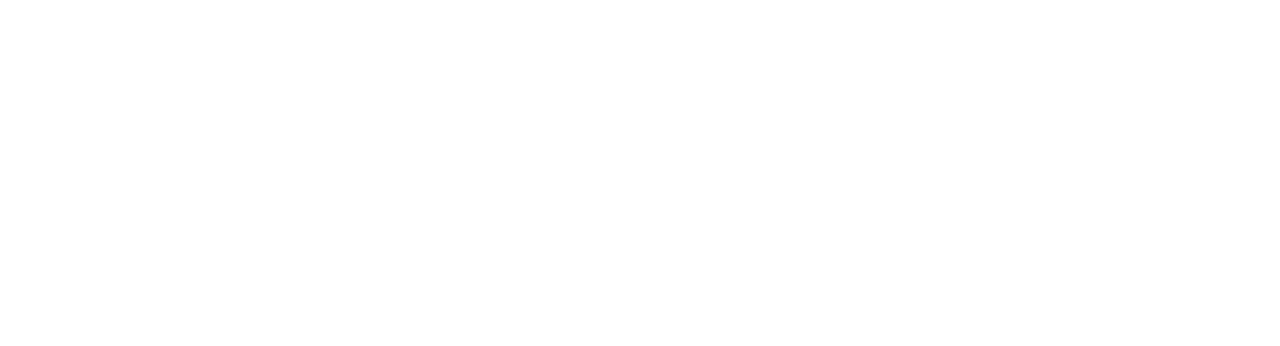
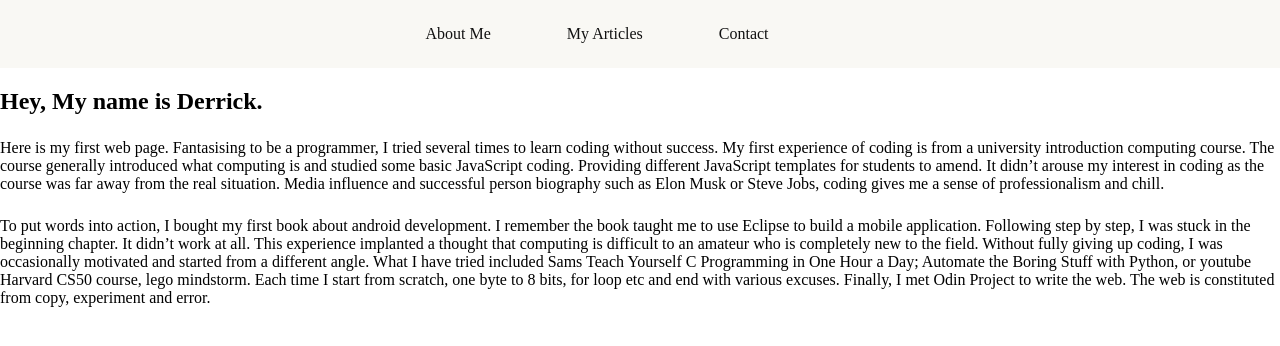
Before and after one commit to everyoneon9/derrick_web, a plain HTML site: page Pages/About_me.html in a window 1280 px wide. Drawn offline with Linux system fonts and the light colour scheme.

Commit message:
about_me with header and paragraph

```diff
--- a/Pages/About_me.html
+++ b/Pages/About_me.html
@@ -2,6 +2,65 @@
 <html lang="en">
     <head>
         <meta charset="UTF-8">
+        <link rel="stylesheet" href="../style.css">  <!-- ../ one level higher -->
         <title> About Me</title>
     </head>
+
+    <body style="margin:0;">
+        <header class="header">
+            <div class="container">
+                <div class="logo">
+                </div>
+
+                <div class="header_menu">
+                    <a href="About_me.html">About Me</a>
+                    <a href="Articles.html">My Articles</a>
+                    <a href="Contact.html">Contact</a>
+                </div>
+
+                <div class="about">
+                </div>
+            </div>
+        </header>
+        <div class="main">
+
+            <div class="intro">
+                <h2>
+                Hey, My name is Derrick.
+                </h2>
+                <P>
+                    Here is my first web page. Fantasising to be a
+                    programmer, I tried several times to learn coding
+                    without success. My first experience of coding is
+                    from a university introduction computing course.
+                    The course generally introduced what computing is
+                    and studied some basic JavaScript coding. Providing
+                    different JavaScript templates for students to amend.
+                    It didn’t arouse my interest in coding as the course
+                    was far away from the real situation. Media influence
+                    and successful person biography such as Elon Musk or
+                    Steve Jobs, coding gives me a sense of professionalism
+                    and chill.
+                </P>
+                <p>
+                    To put words into action, I bought my first book about
+                    android development. I remember the book taught me to
+                    use Eclipse to build a mobile application. Following
+                    step by step, I was stuck in the beginning chapter.
+                    It didn’t work at all. This experience implanted a thought
+                    that computing is difficult to an amateur who is completely
+                    new to the field. Without fully giving up coding, I was
+                    occasionally motivated and started from a different angle.
+                    What I have tried included Sams Teach Yourself C Programming
+                    in One Hour a Day; Automate the Boring Stuff with Python, or
+                    youtube Harvard CS50 course, lego mindstorm. Each time I start
+                    from scratch, one byte to 8 bits, for loop etc and end with
+                    various excuses. Finally, I met Odin Project to write the web.
+                    The web is constituted from copy, experiment and error.
+
+                </p>
+            </div>
+
+        </div>
+    </body>
 </html>
--- a/style.css
+++ b/style.css
@@ -56,6 +56,22 @@
 .header a:hover{
   color: grey;
 }
+/* i want to change paragraph margin but nothing change*/
+p {
+  display: block;
+  margin-block-start: 1em;
+  margin-block-end: 1em;
+  margin-inline-start: 0px;
+  margin-inline-end: 0px;
+}
+
+p {
+  margin-right: auto;
+  margin-left: auto;
+  margin-top: 24px;
+  margin-bottom: 24px;
+}
+
   /* perivous container
   .container {
     display: flex;
```
